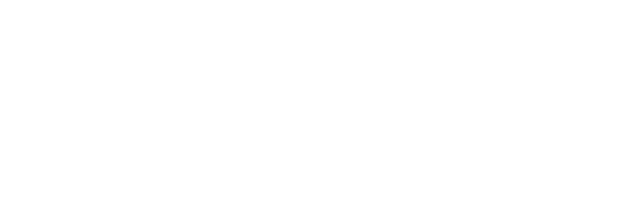
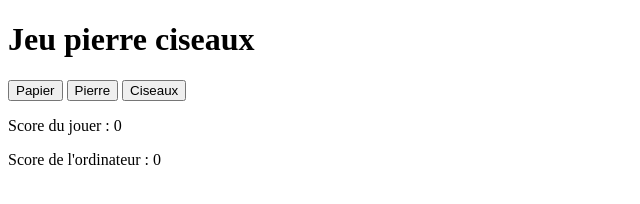
Before and after one commit to MMiguel04/projet_pierre_ciseaux, a plain HTML site: page index.html in a window 1280 px wide. Shown: the whole page, without its empty margins (0-640 px from the left). Drawn offline with Linux system fonts and the light colour scheme.

Commit message:
Creation des balises
Ajout des bouttons de selesction du jeux.
Ajout de la div pour afficher les score du jeu et la div pour afficher les resultat final.

```diff
--- a/index.html
+++ b/index.html
@@ -6,6 +6,21 @@
     <link rel="stylesheet" href="style.css">
 </head>
 <body>
+    <h1>Jeu pierre ciseaux</h1>
+    <div>
+        <button id="papier">Papier</button>
+        <button id="Pierre">Pierre</button>
+        <button id="Ciseaux">Ciseaux</button>
+    </div>
 
+    <div id="score-match">
+        <p id="player-score">Score du jouer : 0</p>
+        <p id="ordinateur-score">Score de l'ordinateur : 0</p>
+    </div>
+
+    <div id="result-match">
+        <p id="result"></p>
+        <p id="Final-resultat"></p>
+    </div>
 </body>
 </html>
```
